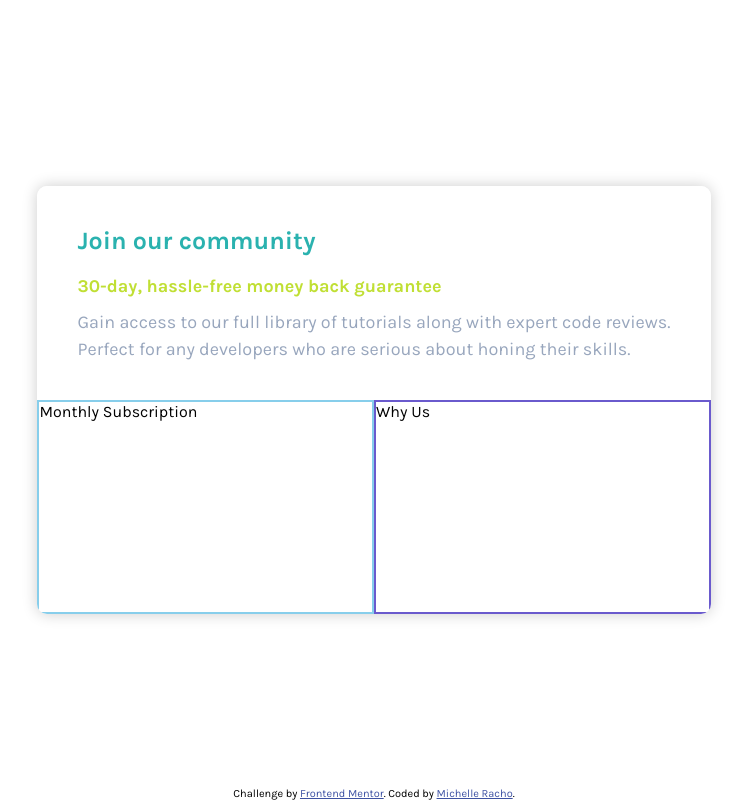
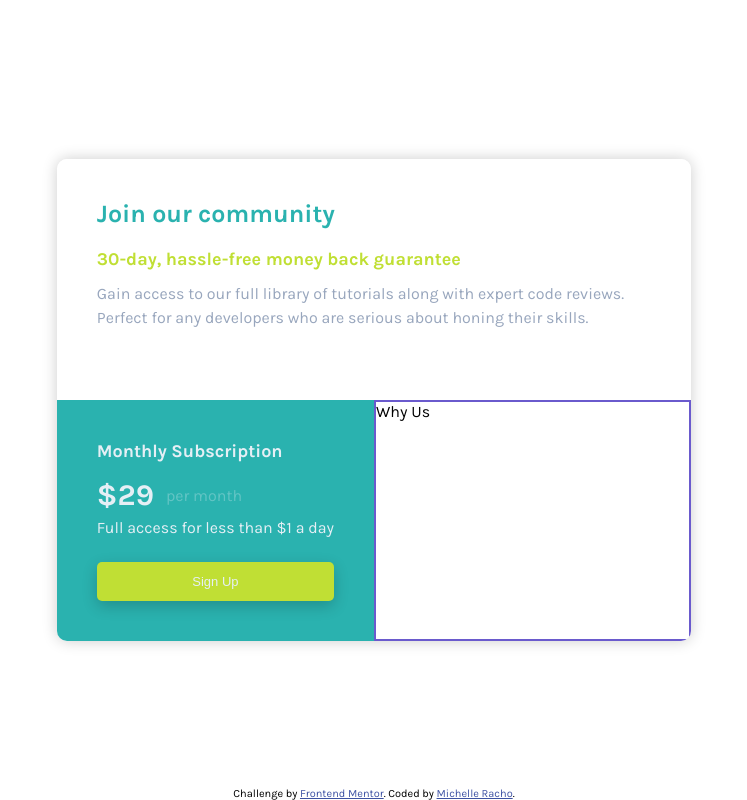
Before and after one commit to michelleracho/single-price-grid-component, a plain HTML site: page index.html in a window 1280 px wide. Shown: the whole page, without its empty margins (266-1013 px from the left). Drawn offline with Linux system fonts and the light colour scheme.

Commit message:
add price section

```diff
--- a/index.html
+++ b/index.html
@@ -25,7 +25,12 @@
         </ul>
       </section>
 
-      <section class="price">Monthly Subscription</section>
+      <section class="price">
+        <h2 class="sub-heading">Monthly Subscription</h2>
+        <h3 class="price__amount">&dollar;29 <span class="small-text">per month</span></h3>
+        <p class="price__description">Full access for less than &dollar;1 a day</p>
+        <button class="btn">Sign Up</button>
+      </section>
 
       <section class="why-us">Why Us</section>
     </main>
--- a/sass/_layout.scss
+++ b/sass/_layout.scss
@@ -27,7 +27,7 @@
   }
 
   &__description {
-    font-size: 1.8rem;
+    font-size: 1.6rem;
     color: $color-neutral-grayish-blue;
     list-style: none;
 
@@ -38,9 +38,23 @@
 }
 
 .price {
-  border: 2px solid skyblue;
+  // border: 2px solid skyblue;
   grid-column: 1/2;
   grid-row: 2/3;
+  padding: 4rem;
+  background-color: $color-primary-cyan;
+  color: $color-neutral-light-gray;
+
+  &__amount {
+    font-size: 3rem;
+    display: flex;
+    align-items: center;
+    margin-bottom: 0.5rem;
+  }
+
+  &__description {
+    font-size: 1.6rem;
+  }
 }
 
 .why-us {
@@ -63,3 +77,29 @@
     color: hsl(228, 45%, 44%);
   }
 }
+
+// COMPONENTS
+.sub-heading {
+  font-size: 1.8rem;
+  margin-bottom: 1.5rem;
+}
+
+.small-text {
+  font-size: 1.6rem;
+  font-weight: 400;
+  color: currentColor;
+  opacity: 0.3;
+  padding-left: 1.2rem;
+}
+
+.btn {
+  font-size: 1.3rem;
+  color: currentColor;
+  background-color: $color-primary-bright-yellow;
+  width: 100%;
+  padding: 1.2rem;
+  margin-top: 2.5rem;
+  border: none;
+  border-radius: 5px;
+  box-shadow: 0 0.5rem 1.5rem rgba(0, 0, 0, 0.2);
+}
```
Also changed, not shown: css/main.css, 1 other file.
